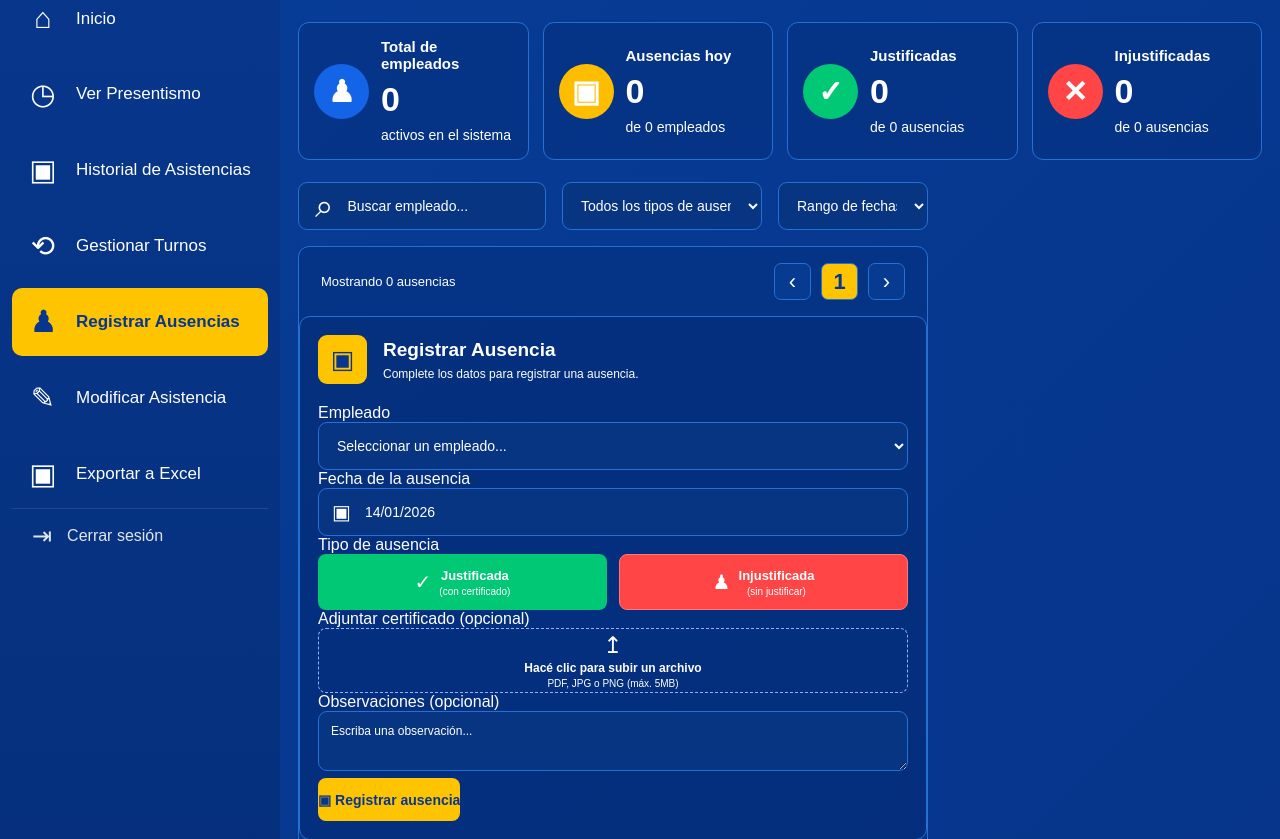
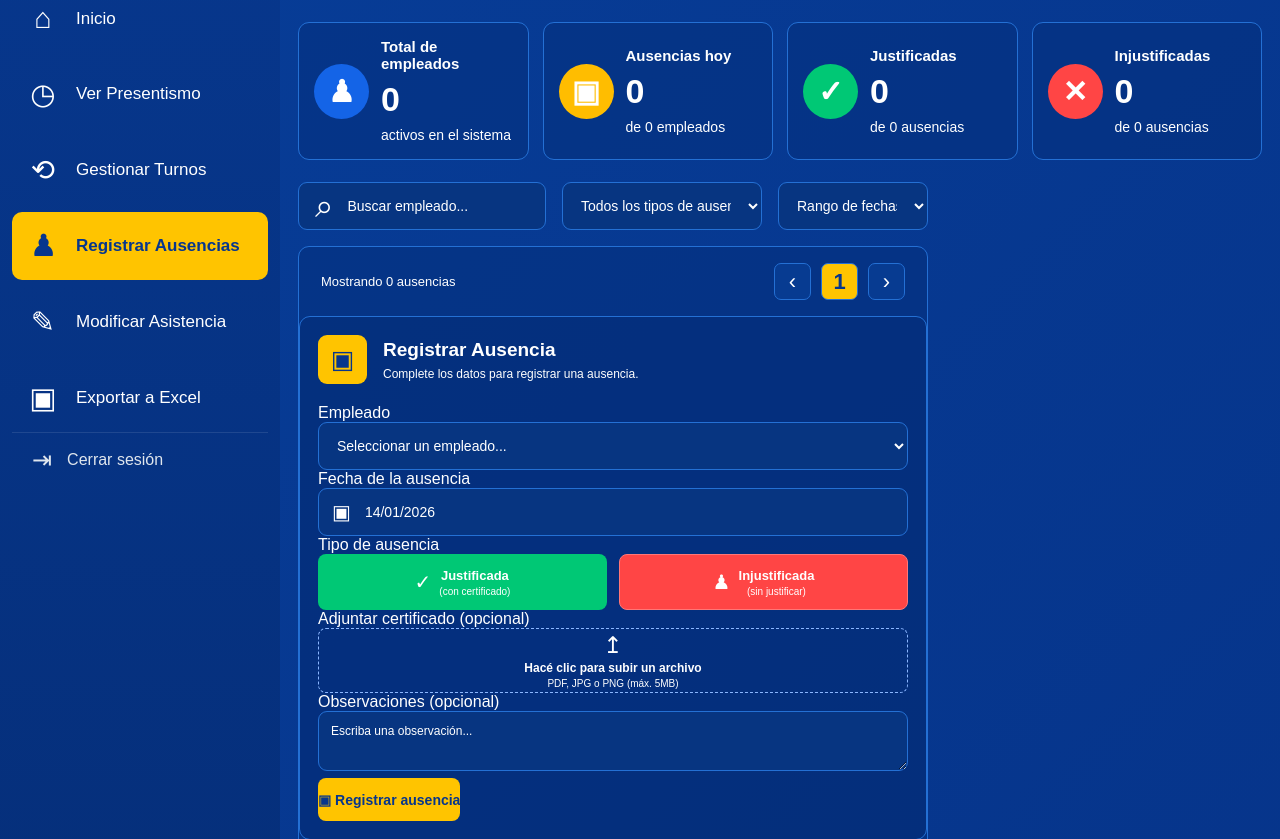
Before and after one commit to NicolasMurua21/asistenciaTallerMecanico, a Python web app: template templates/ausencias.html in a window 1280 px wide. Shown: the part 102-941 px from the top of the page. Run offline with Jinja, Linux system fonts and the light colour scheme; the template is opened without the code that fills it, so the values that code supplies are empty.

Commit message:
arreglo html

```diff
--- a/templates/ausencias.html
+++ b/templates/ausencias.html
@@ -21,9 +21,8 @@
 
         <nav class="menu">
 
-    <a href="index.html"><span>⌂</span>Inicio</a>
+    <a href="paneladmin.html"><span>⌂</span>Inicio</a>
     <a href="presentismo.html"><span>◷</span>Ver Presentismo</a>
-    <a href="modificarasistencia.html"><span>▣</span>Historial de Asistencias</a>
     <a href="GestionDeTurnos.html"><span>⟲</span>Gestionar Turnos</a>
     <a href="ausencias.html" class="active"><span>♟</span>Registrar Ausencias</a>
     <a href="modificarasistencia.html"><span>✎</span>Modificar Asistencia</a>
```
